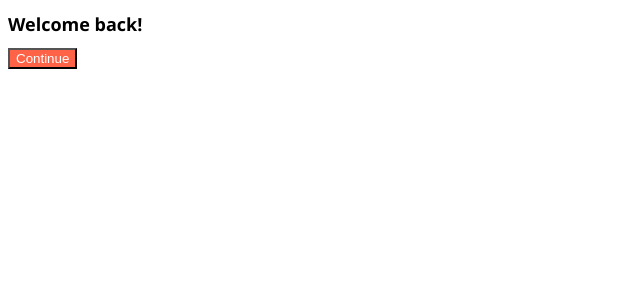
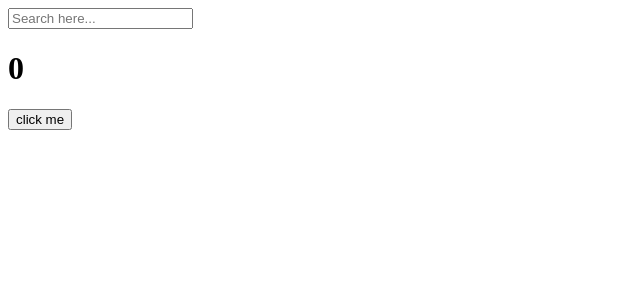
Before and after one commit to gmcha/movie-discovery, a React (Create React App) app in the folder react-for-beginners/: page / in a window 1280 px wide. Shown: the top 300 px of the page, without its empty margins (0-640 px from the left). Built offline with nearby package versions, Linux system fonts and the light colour scheme.

Commit message:
Update: #6.1

```diff
--- a/react-for-beginners/src/App.js
+++ b/react-for-beginners/src/App.js
@@ -1,11 +1,27 @@
-import Button from "./Button";
-import styles from "./App.module.css";
+import {useState, useEffect} from "react";
 
 function App() {
+  const [counter, setValue] = useState(0);
+  const [keyword, setKeyword] = useState("");
+  const onClick = () => setValue((prev) => prev + 1);
+  const onChange = (event) => setKeyword(event.target.value);
+  useEffect(() => {
+    console.log("I run only once.");
+  }, []);
+  useEffect(() => {
+    console.log("I run when 'keyword' changes.");
+  }, [keyword]);
+  useEffect(() => {
+    console.log("I run when 'counter' changes.");
+  }, [counter]);
+  useEffect(() => {
+    console.log("I run when 'keyword' & 'counter' changes.");
+  }, [keyword, counter]);
   return (
     <div>
-      <h1 className={styles.title}>Welcome back!</h1>
-      <Button text={"Continue"} />
+      <input value={keyword} onChange={onChange} type="text" placeholder="Search here..." />
+      <h1>{counter}</h1>
+      <button onClick={onClick}>click me</button>
     </div>
   );
 }
--- a/react-for-beginners/src/App.module.css
+++ /dev/null
@@ -1,4 +0,0 @@
-.title {
-    font-family: 'Segoe UI', Tahoma, Geneva, Verdana, sans-serif;
-    font-size: 18px;
-}
--- a/react-for-beginners/src/Button.js
+++ /dev/null
@@ -1,13 +0,0 @@
-import PropTypes from "prop-types";
-import styles from "./Button.module.css";
-
-
-function Button({text}){
-    return <button className={styles.title}>{text}</button>;
-}
-
-Button.propTypes = {
-    text: PropTypes.string.isRequired,
-};
-
-export default Button;
--- a/react-for-beginners/src/Button.module.css
+++ /dev/null
@@ -1,4 +0,0 @@
-.title {
-    color: white;
-    background-color: tomato;
-}
--- a/react-for-beginners/src/index.js
+++ b/react-for-beginners/src/index.js
@@ -4,7 +4,5 @@
 
 const root = ReactDOM.createRoot(document.getElementById('root'));
 root.render(
-  <React.StrictMode>
     <App />
-  </React.StrictMode>
 );
```
